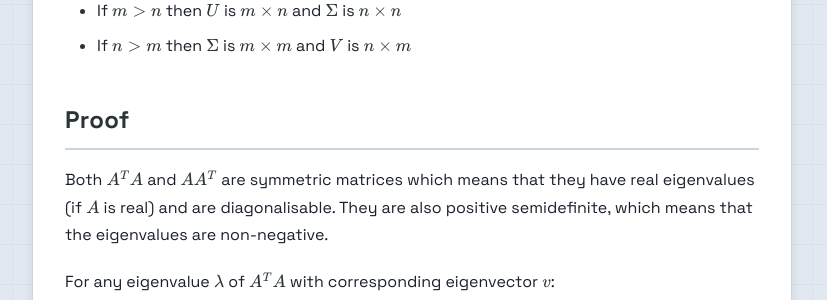
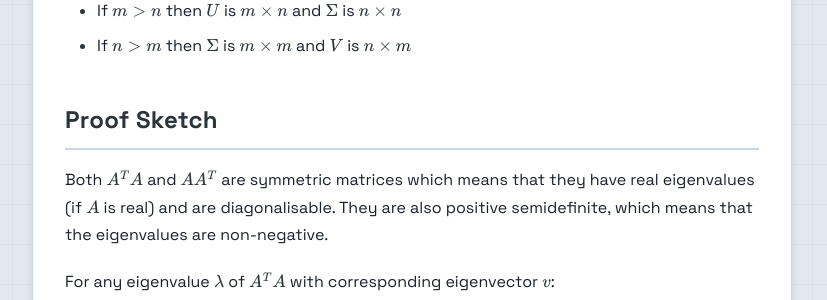
Before and after one commit to mtoddx/michaeltodd, a Jekyll site: the page built from _posts/2026-04-08-svd-overview.md, in a window 1280 px wide and 900 px high, scrolled down 1200 px. Shown: the part 156-456 px from the top of the window, without its empty margins (228-1055 px from the left). Built offline with Jekyll 4.4.1, drawn with Linux system fonts in a browser that asks for light colours.

Commit message:
Update section title to 'Proof Sketch'
Changed section title from 'Proof' to 'Proof Sketch' for clarity.

```diff
--- a/_posts/2026-04-08-svd-overview.md
+++ b/_posts/2026-04-08-svd-overview.md
@@ -34,7 +34,7 @@ In the reduced form, rows and columns that are multiplied by zero are removed, w
 - If $m > n$ then $U$ is $m \times n$ and $\Sigma$ is $n \times n$
 - If $n > m$ then $\Sigma$ is $m \times m$ and $V$ is $n \times m$
 
-## Proof
+## Proof Sketch
 
 Both $A^TA$ and $AA^T$ are symmetric matrices which means that they have real eigenvalues (if $A$ is real) and are diagonalisable. They are also positive semidefinite, which means that the eigenvalues are non-negative.
 
```
